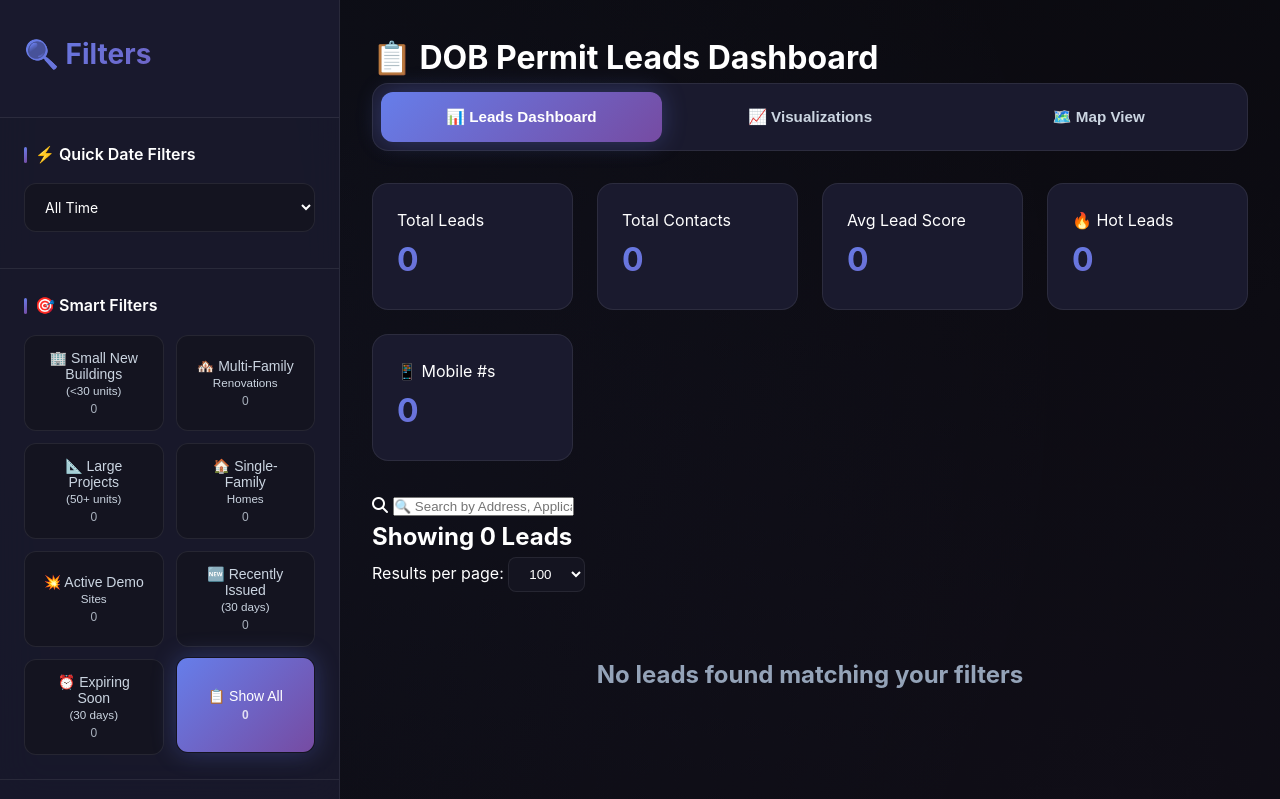
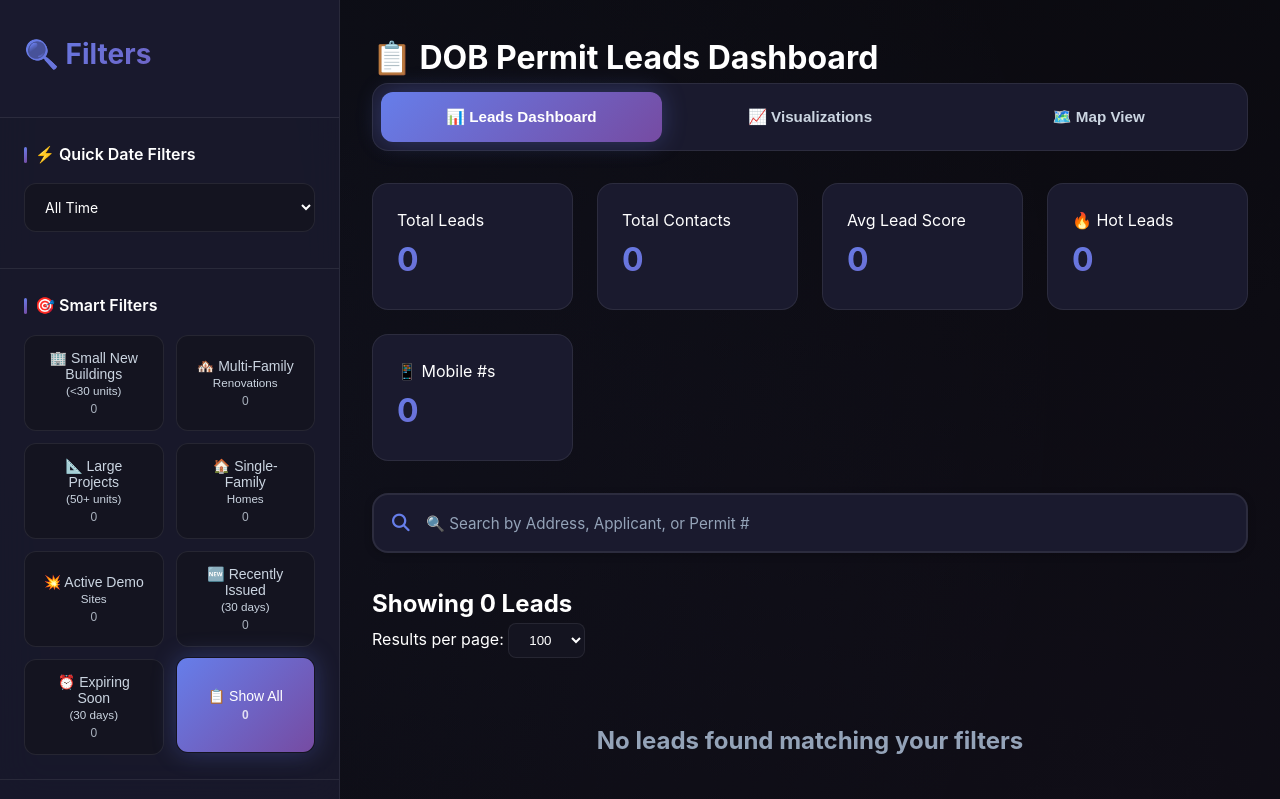
Before and after one commit to matthewmakh/NYC-DOB-permit-search-and-parse, a Flask app: page / in a window 1280 px wide. Shown: the top 799 px of the page. Run offline with Flask 3, Linux system fonts and the light colour scheme; data that the repository does not hold is empty; some libraries are stand-ins or nearby versions.

Commit message:
Fix search bar functionality and enhance styling
- Normalize whitespace in search queries to handle multiple spaces in addresses
- Improve search bar visual design with better padding, shadows, and animations
- Add interactive hover and focus states with smooth transitions
- Fix icon positioning and interactions

```diff
--- a/dashboard_html/static/css/styles.css
+++ b/dashboard_html/static/css/styles.css
@@ -449,6 +449,61 @@ input[type="range"]::-webkit-slider-thumb:hover {
 .last-updated {
     color: var(--text-muted);
     font-size: 0.875rem;
+}
+
+/* Enhanced Search Bar */
+.search-bar {
+    position: relative;
+    margin-bottom: 2rem;
+    animation: fadeIn 0.6s var(--ease-out) 0.1s both;
+}
+
+.search-bar i {
+    position: absolute;
+    left: 1.25rem;
+    top: 50%;
+    transform: translateY(-50%);
+    color: var(--primary-color);
+    font-size: 1.1rem;
+    pointer-events: none;
+    transition: all 0.3s var(--ease-out);
+}
+
+.search-bar input {
+    width: 100%;
+    padding: 1.125rem 1.25rem 1.125rem 3.25rem;
+    background: var(--bg-card);
+    border: 2px solid var(--border);
+    border-radius: var(--radius-lg);
+    color: var(--text-primary);
+    font-size: 1rem;
+    font-family: inherit;
+    transition: all 0.3s var(--ease-out);
+    box-shadow: var(--shadow-sm);
+}
+
+.search-bar input::placeholder {
+    color: var(--text-muted);
+    font-size: 0.95rem;
+}
+
+.search-bar input:hover {
+    border-color: var(--primary-color);
+    background: var(--bg-hover);
+    box-shadow: 0 4px 12px rgba(0, 0, 0, 0.15);
+}
+
+.search-bar input:focus {
+    outline: none;
+    border-color: var(--primary-color);
+    background: var(--bg-hover);
+    box-shadow: 0 0 0 4px var(--primary-light), 0 8px 16px rgba(102, 126, 234, 0.2);
+}
+
+.search-bar input:focus ~ i,
+.search-bar input:hover ~ i {
+    color: var(--primary-hover);
+    transform: translateY(-50%) scale(1.1);
 }
 
 .stats-grid {
--- a/dashboard_html/static/js/app.js
+++ b/dashboard_html/static/js/app.js
@@ -233,12 +233,16 @@ function applyFilters() {
 
     // Global search
     if (state.filters.globalSearch) {
-        const search = state.filters.globalSearch;
-        filtered = filtered.filter(p =>
-            p.address?.toLowerCase().includes(search) ||
-            p.applicant?.toLowerCase().includes(search) ||
-            p.permit_no?.toLowerCase().includes(search)
-        );
+        const search = state.filters.globalSearch.replace(/\s+/g, ' ');
+        filtered = filtered.filter(p => {
+            const address = p.address?.toLowerCase().replace(/\s+/g, ' ') || '';
+            const applicant = p.applicant?.toLowerCase().replace(/\s+/g, ' ') || '';
+            const permitNo = p.permit_no?.toLowerCase().replace(/\s+/g, ' ') || '';
+
+            return address.includes(search) ||
+                   applicant.includes(search) ||
+                   permitNo.includes(search);
+        });
     }
 
     state.filteredPermits = filtered;
--- a/dashboard_html/templates/index.html
+++ b/dashboard_html/templates/index.html
@@ -195,8 +195,8 @@
 
                 <!-- Search Bar -->
                 <div class="search-bar">
+                    <input type="text" id="globalSearch" placeholder="🔍 Search by Address, Applicant, or Permit #">
                     <i class="fas fa-search"></i>
-                    <input type="text" id="globalSearch" placeholder="🔍 Search by Address, Applicant, or Permit #">
                 </div>
 
                 <!-- Results Header -->
```
Also changed, not shown: check_contacts.py (added, +67 -0 lines).
